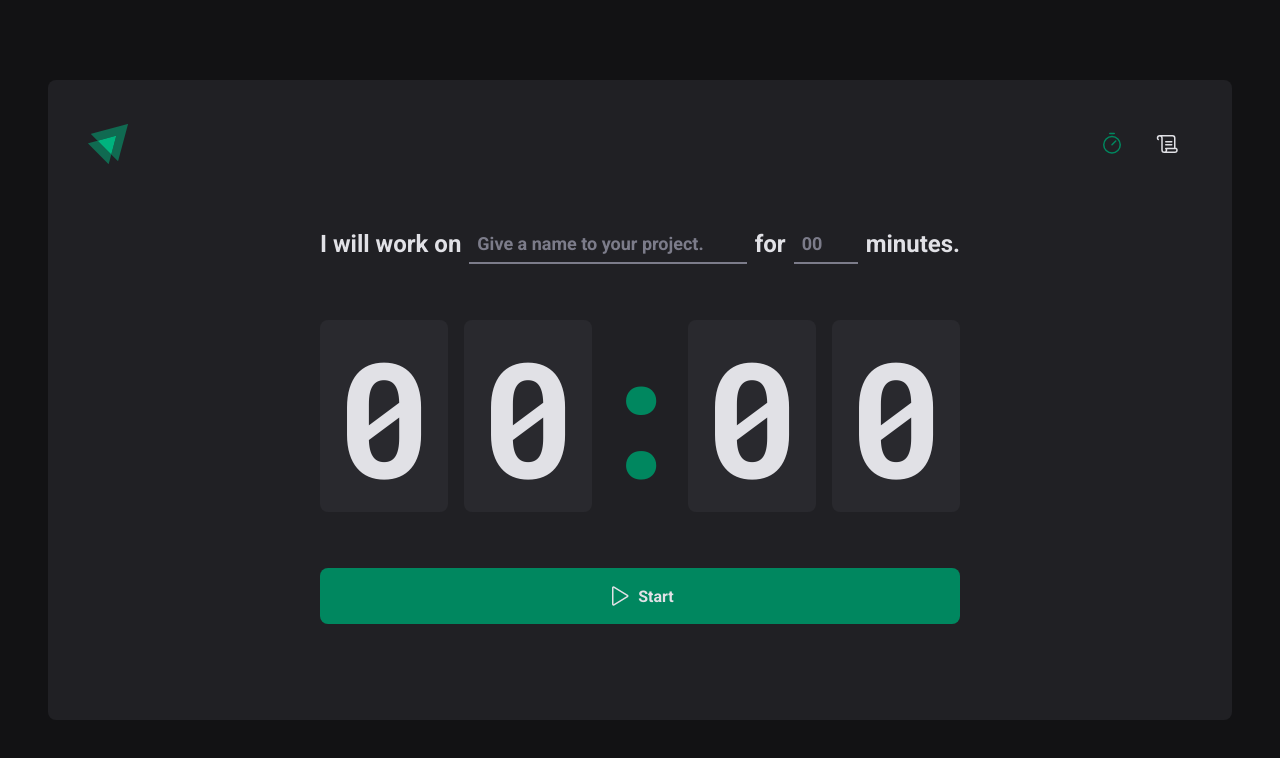
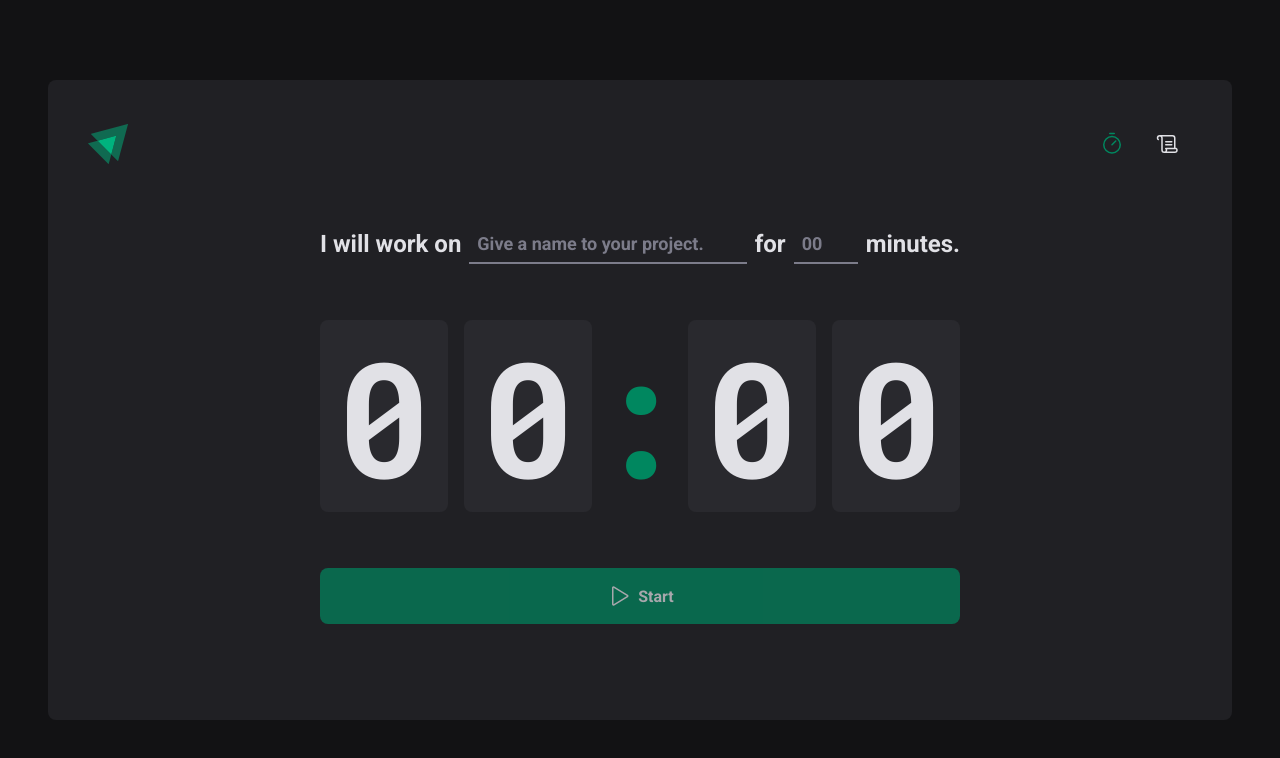
Before and after one commit to lucastenani/pomodoro-timer, a React (Vite) app: page / in a window 1280 px wide. Shown: the top 758 px of the page. Built offline with nearby package versions, Linux system fonts and the light colour scheme.

Commit message:
Configuring React Hook Form on the form

```diff
--- a/src/pages/Home/index.tsx
+++ b/src/pages/Home/index.tsx
@@ -1,4 +1,5 @@
 import { Play } from '@phosphor-icons/react'
+import { useForm } from 'react-hook-form'
 
 import {
   CountdownContainer,
@@ -10,25 +11,43 @@
   TaskInput,
 } from './styles'
 
+// interface NewCycleProps {
+//   task: string
+//   minutesAmount: number
+// }
+
 export function Home() {
+  const { register, handleSubmit, watch } = useForm()
+
+  function handleCreateNewCycle() {}
+
+  const task = watch('task')
+  const minutesAmount = watch('minutesAmount')
+  const isSubmitDisabled = !task || !minutesAmount
+
   return (
     <HomeContainer>
-      <form>
+      <form onSubmit={handleSubmit(handleCreateNewCycle)}>
         <FormContainer>
           <label htmlFor="task">I will work on</label>
+
           <TaskInput
             type="text"
             id="task"
             placeholder="Give a name to your project."
             list="task-suggestions"
+            {...register('task')}
           />
+
           <datalist id="task-suggestions">
             <option value="Project 1" />
             <option value="Project 2" />
             <option value="Project 3" />
             <option value="Project 4" />
           </datalist>
+
           <label htmlFor="minutesAmount">for</label>
+
           <MinutesAmountInput
             type="number"
             id="minutesAmount"
@@ -36,7 +55,9 @@
             step={5}
             min={5}
             max={60}
+            {...register('minutesAmount', { valueAsNumber: true })}
           />
+
           <span>minutes.</span>
         </FormContainer>
 
@@ -51,6 +72,7 @@
         <StartCountdownButton
           type="submit"
           title="Fill in the name and duration before starting."
+          disabled={isSubmitDisabled}
         >
           <Play size={24} />
           Start
```
